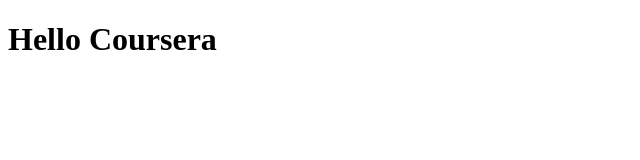
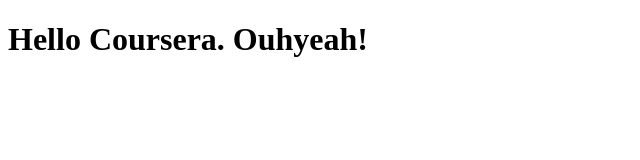
Before and after one commit to phaedric/phaedric.github.io, a plain HTML site: page site/index.html in a window 1280 px wide. Shown: the whole page, without its empty margins (0-640 px from the left). Drawn offline with Linux system fonts and the light colour scheme.

Commit message:
My first changes

```diff
--- a/site/index.html
+++ b/site/index.html
@@ -6,7 +6,7 @@
 	<title>Hello Coursera</title>
 </head>
 <body>
-	<h1>Hello Coursera</h1>
+	<h1>Hello Coursera. Ouhyeah!</h1>
 
 </body>
 </html>
```
